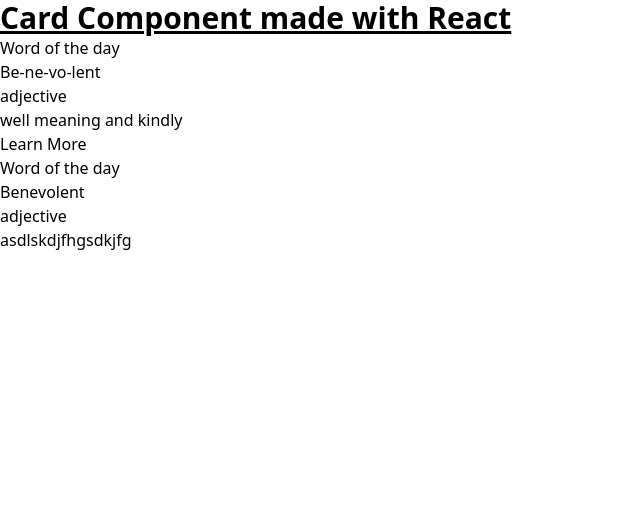
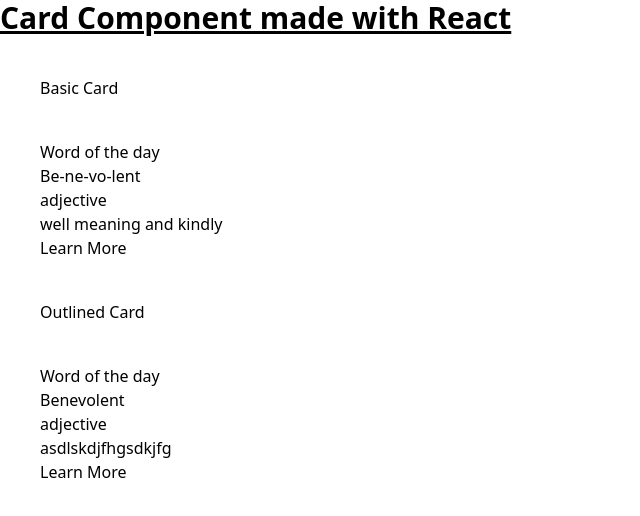
Before and after one commit to kimhonrada/cards, a React (Create React App) app: page / in a window 1280 px wide. Shown: the top 516 px of the page, without its empty margins (0-640 px from the left). Built offline with nearby package versions, Linux system fonts and the light colour scheme.

Commit message:
Add component title

```diff
--- a/src/App.js
+++ b/src/App.js
@@ -9,8 +9,10 @@
       <h1 className='text-3xl font-bold underline'>
         Card Component made with React
       </h1>
-      <Card />
-      <OutlinedCard />
+      <div className='flex flex-col space-y-10 py-10 px-10'>
+        <Card />
+        <OutlinedCard />
+      </div>
     </>
   );
 };
--- a/src/Components/Card.jsx
+++ b/src/Components/Card.jsx
@@ -2,6 +2,8 @@
 
 const Card = () => {
   return (
+    <>
+      <h2>Basic Card</h2>
       <div id='card'>
         <header>Word of the day</header>
         <h4 id='word'>Be-ne-vo-lent</h4>
@@ -9,6 +11,7 @@
         <p id='meaning'>well meaning and kindly</p>
         <button>Learn More</button>
       </div>
+    </>
   )
 }
 
--- a/src/Components/OutlinedCard.jsx
+++ b/src/Components/OutlinedCard.jsx
@@ -3,12 +3,13 @@
 const OutlinedCard = () => {
   return (
     <>
+      <h2>Outlined Card</h2>
       <div id="outlined-card">
         <header>Word of the day</header>
         <h4 id="outlined-word">Benevolent</h4>
         <h6 id="outlined-word-type">adjective</h6>
         <p id="outlined-meaning">asdlskdjfhgsdkjfg</p>
-        <button id="outlined-button"></button>
+        <button id="outlined-button">Learn More</button>
       </div>
     </>
   )
```
Also changed, not shown: 2 other files (tests, documents, lock files or other folders). Lines whose indentation alone changed are shown as unchanged.
